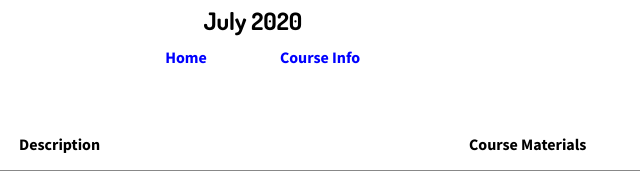
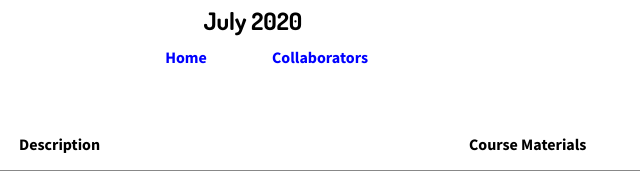
Before and after one commit to Web-Design-2020/schedule, a plain HTML site: page index.html in a window 1280 px wide. Shown: the part 149-333 px from the top of the page, 387-1027 px from the left. Drawn offline with Linux system fonts and the light colour scheme.

Commit message:
Update index.html

```diff
--- a/index.html
+++ b/index.html
@@ -20,7 +20,7 @@
       <table>
         <tr>
           <th width=50%><a href="index.html">Home</a></th>
-          <th><a href="course_info.html">Course Info</a></th>
+          <th><a href="course_info.html">Collaborators</a></th>
         </tr>
       </table>
     </div>
```
